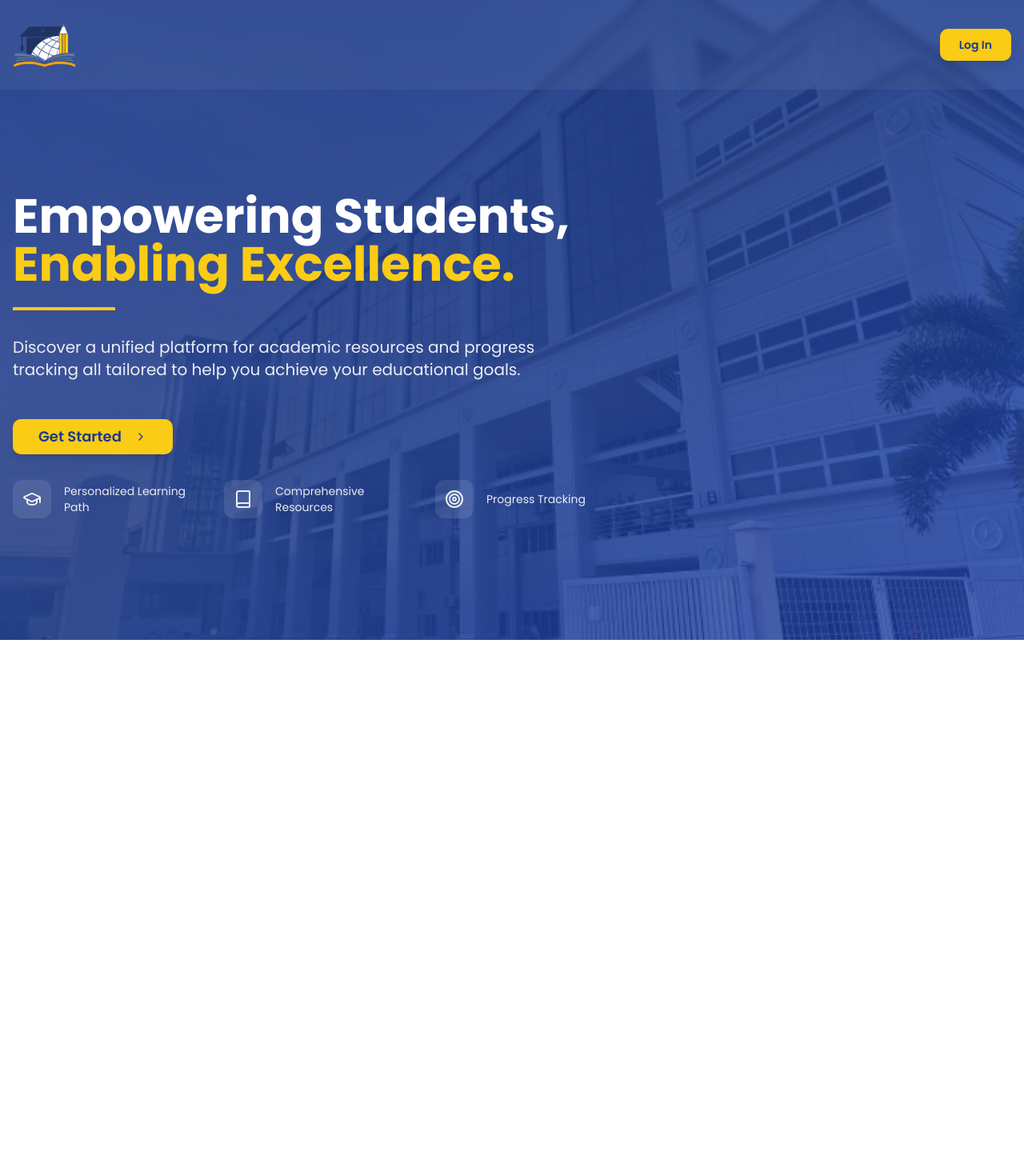
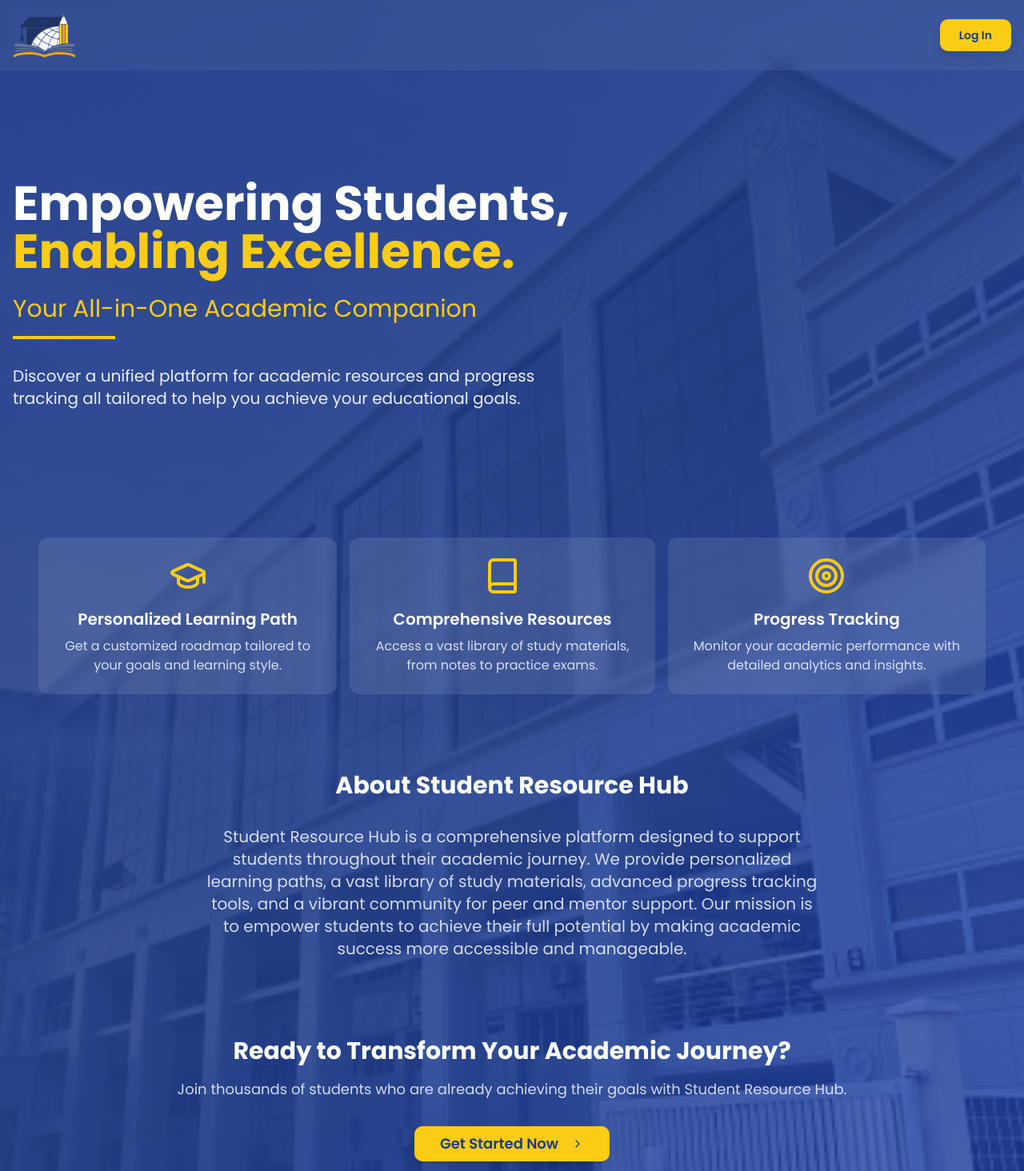
Before and after one commit to szeedneigh/learn-vanguard, a React (Vite) app: page / in a window 1280 px wide. Shown: the top 1464 px of the page at 80% size. Before the commit the page ends 800 px from the top, so only its background shows below. Built offline with nearby package versions, Linux system fonts and the light colour scheme.

Commit message:
Add information

```diff
--- a/src/app/landing/LandingPage.jsx
+++ b/src/app/landing/LandingPage.jsx
@@ -3,6 +3,27 @@ import { Link } from "react-router-dom";
 import { ChevronRight, GraduationCap, Book, Target } from "lucide-react";
 
 const LandingPage = () => {
+  const features = [
+    {
+      icon: GraduationCap,
+      title: "Personalized Learning Path",
+      description:
+        "Get a customized roadmap tailored to your goals and learning style.",
+    },
+    {
+      icon: Book,
+      title: "Comprehensive Resources",
+      description:
+        "Access a vast library of study materials, from notes to practice exams.",
+    },
+    {
+      icon: Target,
+      title: "Progress Tracking",
+      description:
+        "Monitor your academic performance with detailed analytics and insights.",
+    },
+  ];
+
   return (
     <div className="min-h-screen relative overflow-hidden">
       {/* Background with overlay */}
@@ -17,23 +38,20 @@ const LandingPage = () => {
 
       <div className="relative z-10">
         {/* Header with glass effect */}
-        <header className="backdrop-blur-sm bg-white/5">
-          <div className="container mx-auto px-4 py-4 flex justify-between items-center">
-            <a
-              href="/"
-              className="flex items-center animate-fade-in-left"
-            >
+        <header className="backdrop-blur-md bg-white/5 fixed w-full z-20">
+          <div className="container mx-auto px-4 py-2 flex flex-col items-center md:flex-row md:justify-between md:py-1">
+            <a href="/" className="flex items-center mb-2 md:mb-0 animate-fade-in-left">
               <img
                 src="/images/headLogoV2.png"
                 alt="Logo"
-                className="w-25 h-20"
+                className="w-20 h-16 md:w-25 md:h-20"
               />
             </a>
             <div className="animate-fade-in-right">
               <Link to="/login">
                 <Button
                   variant="secondary"
-                  className="bg-yellow-400 hover:bg-yellow-500 text-blue-900 font-semibold px-6 shadow-lg hover:shadow-xl transition-all duration-300 hover:translate-y-[-2px]"
+                  className="bg-yellow-400 hover:bg-yellow-500 text-blue-900 font-semibold px-4 md:px-6 shadow-lg hover:shadow-xl transition-all duration-300 hover:translate-y-[-2px]"
                 >
                   Log In
                 </Button>
@@ -43,67 +61,103 @@ const LandingPage = () => {
         </header>
 
         {/* Hero Section */}
-        <main className="container mx-auto px-4 pt-20 lg:pt-32">
+        <main className="container mx-auto px-4 pt-16 xs:pt-20 md:pt-24 lg:pt-56 pb-8 md:pb-16">
           <div className="max-w-3xl">
             <h1
-              className="text-4xl md:text-5xl lg:text-6xl font-bold text-white mb-6 leading-tight animate-fade-in-up"
-              style={{ '--delay': '0ms' }}
+              className="text-3xl xs:text-4xl md:text-5xl lg:text-6xl font-bold text-white mb-4 md:mb-6 leading-tight animate-fade-in-up"
+              style={{ "--delay": "0ms" }}
             >
               Empowering Students,
               <br />
               <span className="text-yellow-400">Enabling Excellence.</span>
             </h1>
+            <h2
+              className="text-xl xs:text-2xl md:text-3xl text-yellow-400 mb-3 md:mb-4 animate-fade-in-up"
+              style={{ "--delay": "200ms" }}
+            >
+              Your All-in-One Academic Companion
+            </h2>
 
             <div
               className="w-32 border-2 border-yellow-400 mb-8 animate-expand"
             />
 
             <p
-              className="text-lg md:text-xl text-white/90 mb-12 max-w-2xl leading-relaxed animate-fade-in-up"
-              style={{ '--delay': '400ms' }}
+              className="text-base xs:text-lg md:text-xl text-white/90 mb-8 md:mb-12 max-w-2xl mx-auto md:mx-0 leading-relaxed animate-fade-in-up"
+              style={{ "--delay": "400ms" }}
             >
               Discover a unified platform for academic resources and progress
               tracking all tailored to help you achieve your educational goals.
             </p>
+          </div>
+        </main>
 
+        {/* Feature Cards */}
+        <div className="flex flex-col md:flex-row justify-center gap-4 m-4 md:m-12">
+          {features.map((feature, index) => (
             <div
-              className="space-y-8 animate-fade-in-up"
-              style={{ '--delay': '600ms' }}
+              key={index}
+              className="bg-white/10 backdrop-blur-sm rounded-lg p-4 md:p-6 text-center transform transition duration-300 hover:scale-105 animate-fade-in-up"
+              style={{ "--delay": `${800 + index * 100}ms` }}
             >
+              <feature.icon className="h-10 w-10 md:h-12 md:w-12 text-yellow-400 mx-auto mb-3 md:mb-4" />
+              <h3 className="text-lg md:text-xl font-semibold text-white mb-2">
+                {feature.title}
+              </h3>
+              <p className="text-white/80 text-sm md:text-base">
+                {feature.description}
+              </p>
+            </div>
+          ))}
+        </div>
+
+        {/* About Section */}
+        <section className="container mx-auto px-4 mt-12 md:mt-24">
+          <h2 className="text-2xl md:text-3xl font-bold text-white mb-6 md:mb-8 text-center animate-fade-in-up" style={{ "--delay": "0ms" }}>
+            About Student Resource Hub
+          </h2>
+          <p className="text-white/80 max-w-3xl mx-auto text-center text-base md:text-lg lg:text-xl animate-fade-in-up" style={{ "--delay": "200ms" }}>
+            Student Resource Hub is a comprehensive platform designed to support
+            students throughout their academic journey. We provide personalized
+            learning paths, a vast library of study materials, advanced progress
+            tracking tools, and a vibrant community for peer and mentor support.
+            Our mission is to empower students to achieve their full potential
+            by making academic success more accessible and manageable.
+          </p>
+        </section>
+
+        {/* Secondary CTA Section */}
+        <section className="container mx-auto px-4 mt-12 md:mt-24 text-center">
+          <h2 className="text-2xl md:text-3xl font-bold text-white mb-3 md:mb-4 animate-fade-in-up" style={{ "--delay": "0ms" }}>
+            Ready to Transform Your Academic Journey?
+          </h2>
+          <p className="text-white/80 mb-6 md:mb-8 text-base md:text-lg animate-fade-in-up" style={{ "--delay": "200ms" }}>
+            Join thousands of students who are already achieving their goals
+            with Student Resource Hub.
+          </p>
+          <div className="animate-fade-in-up" style={{ "--delay": "400ms" }}>
             <Link to="/signup">
               <Button
                 size="lg"
-                  className="bg-yellow-400 hover:bg-yellow-500 text-blue-900 font-semibold text-lg px-8 shadow-lg hover:shadow-xl transition-all duration-300 hover:translate-y-[-2px] group"
+                className="bg-yellow-400 hover:bg-yellow-500 text-blue-900 font-semibold text-base md:text-lg px-6 md:px-8 shadow-lg hover:shadow-xl transition-all duration-300 hover:translate-y-[-2px] group"
               >
-                  Get Started
-                  <ChevronRight className="ml-2 h-5 w-5 transform group-hover:translate-x-1 transition-transform" />
+                Get Started Now
+                <ChevronRight className="ml-2 h-4 w-4 md:h-5 md:w-5 transform group-hover:translate-x-1 transition-transform" />
               </Button>
             </Link>
+          </div>
+        </section>
 
-              {/* Feature highlights */}
-              <div className="grid grid-cols-1 md:grid-cols-3 gap-6 mt-16">
-                {[
-                  { icon: GraduationCap, text: "Personalized Learning Path", delay: "800ms" },
-                  { icon: Book, text: "Comprehensive Resources", delay: "900ms" },
-                  { icon: Target, text: "Progress Tracking", delay: "1000ms" }
-                ].map((feature, index) => (
-                  <div
-                    key={index}
-                    className="flex items-center space-x-4 text-white/90 animate-fade-in-up"
-                    style={{ '--delay': feature.delay }}
-                  >
-                    <div className="p-3 bg-white/10 rounded-lg">
-                      <feature.icon className="h-6 w-6" />
-                    </div>
-                    <p className="text-sm">{feature.text}</p>
-                  </div>
-                ))}
-              </div>
-            </div>
-          </div>
-        </main>
+        {/* Footer */}
+        <footer className="mt-12 md:mt-24 py-4 md:py-8 bg-blue-900/50 text-white/80 text-center">
+          <p className="text-sm md:text-base animate-fade-in-up" style={{ "--delay": "0ms" }}>
+            © {new Date().getFullYear()} Student Resource Hub. All rights
+            reserved.
+          </p>
+        </footer>
       </div>
 
+      {/* CSS Animations */}
       <style jsx>{`
         @keyframes fadeInUp {
           from {
@@ -138,17 +192,6 @@ const LandingPage = () => {
           }
         }
 
-        @keyframes expand {
-          from {
-            width: 0;
-            opacity: 0;
-          }
-          to {
-            width: 8rem;
-            opacity: 1;
-          }
-        }
-
         .animate-fade-in-up {
           opacity: 0;
           animation: fadeInUp 0.7s ease-out forwards;
@@ -164,12 +207,6 @@ const LandingPage = () => {
           opacity: 0;
           animation: fadeInRight 0.5s ease-out forwards;
         }
-
-        .animate-expand {
-          opacity: 0;
-          animation: expand 0.7s ease-out forwards;
-          animation-delay: 300ms;
-        }
       `}</style>
     </div>
   );
```
Lines whose indentation alone changed are shown as unchanged.
